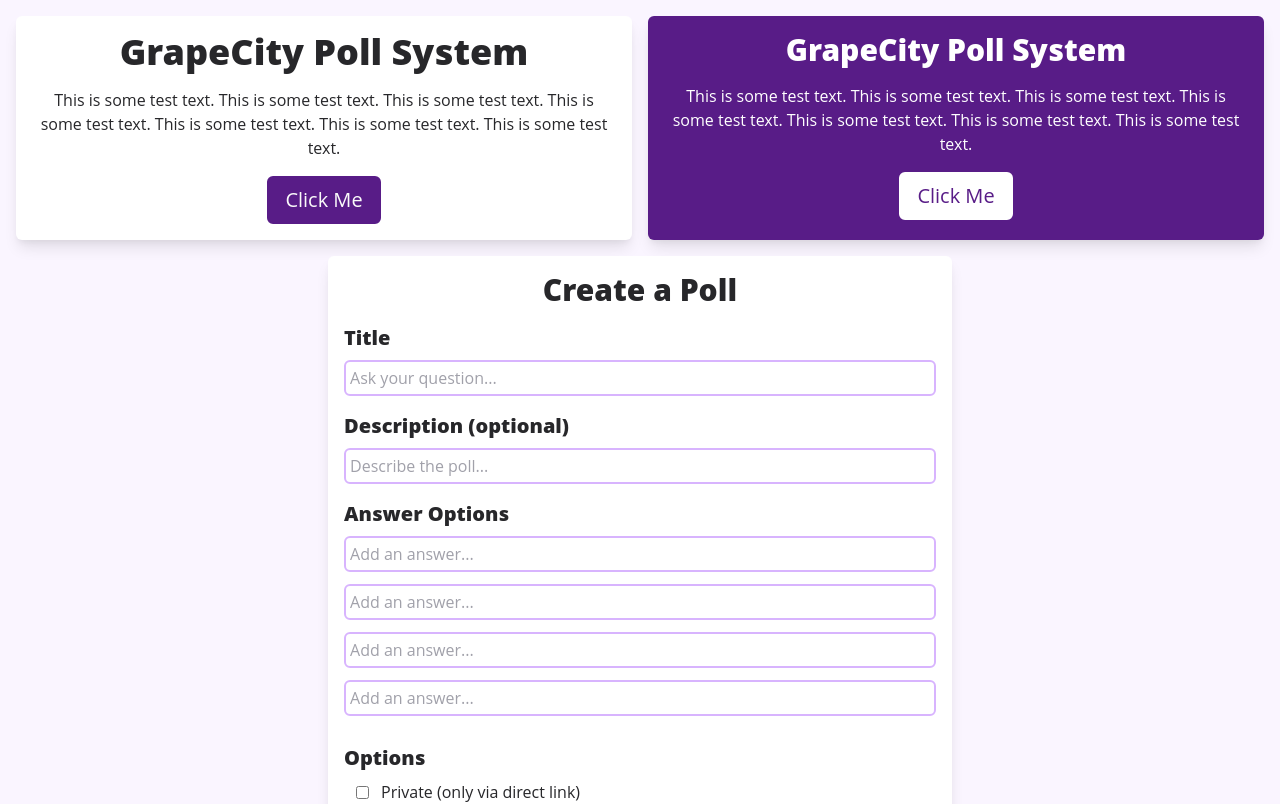
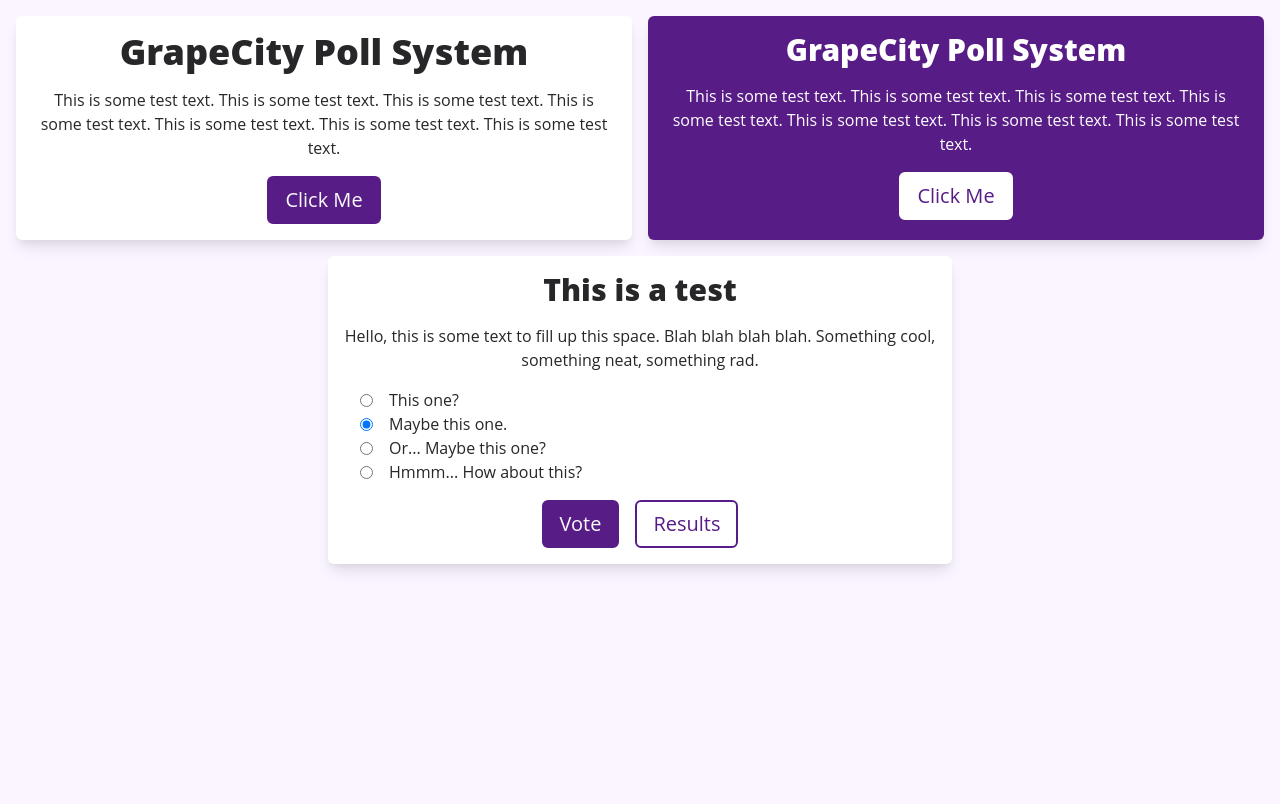
Before and after one commit to TylerBarlock/gcCE-Survey, a React (Create React App) app: page / in a window 1280 px wide. Shown: the top 804 px of the page. Built offline with nearby package versions, Linux system fonts and the light colour scheme.

Commit message:
Logic to send selected answer with form submit

```diff
--- a/src/Components/Poll/Poll.js
+++ b/src/Components/Poll/Poll.js
@@ -2,10 +2,11 @@ import PollAnswer from "./PollAnswer";
 import PollCreate from "./PollCreate";
 
 const Poll = () => {
-  return (
+
+    return (
     <div className="card-white col-span-2 w-1/2 text-center">
-      {/* <PollAnswer /> */}
-      <PollCreate />
+      <PollAnswer />
+      {/* <PollCreate /> */}
     </div>
   );
 };
--- a/src/Components/Poll/PollAnswer.js
+++ b/src/Components/Poll/PollAnswer.js
@@ -1,4 +1,37 @@
+import React, { useState } from "react";
+import PollAnswerOption from "./PollAnswerOption";
+
 const PollAnswer = () => {
+  const answerOptions = [
+    {
+      text: "This one?",
+    },
+    {
+      text: "Maybe this one.",
+    },
+    {
+      text: "Or... Maybe this one?",
+    },
+    {
+      text: "Hmmm... How about this?",
+    },
+  ];
+
+  const [checkedAnswer, setCheckedAnswer] = useState("Maybe this one.");
+
+  const submitAnswersHandler = (event) => {
+    //stop the form from reloading (default behavior)
+    event.preventDefault();
+
+    console.log(checkedAnswer);
+    //checkedAnswer is the value the user selected and is received upon the user submitting. this will be added to the tally. Will need to look into a way to check the user's username and maybe IP in the future
+  };
+
+  const answerChangeHandler = (selectedAnswer) => {
+    console.log(selectedAnswer);
+    setCheckedAnswer(selectedAnswer);
+  };
+
   return (
     <div>
       <h2 className="mb-4 text-center">This is a test</h2>
@@ -6,29 +39,33 @@ const PollAnswer = () => {
         Hello, this is some text to fill up this space. Blah blah blah blah.
         Something cool, something neat, something rad.
       </p>
-        <form>
+      <form onSubmit={submitAnswersHandler}>
         <div className="mb-4">
-            <div className="flex items-center">
-              <input type="radio" name="Poll" value="" className="mx-4"></input>
-              <p>This one?</p>
-            </div>
-            <div className="flex items-center">
-              <input type="radio" name="Poll" value="" className="mx-4"></input>
-              <p>Maybe this one.</p>
-            </div>
-            <div className="flex items-center">
-              <input type="radio" name="Poll" value="" className="mx-4"></input>
-              <p>Or... Maybe this one?</p>
-            </div>
-            <div className="flex items-center">
-              <input type="radio" name="Poll" value="" className="mx-4"></input>
-              <p>Hmmm... How about this?</p>
-            </div>
+          <PollAnswerOption
+            text={answerOptions[0].text}
+            isChecked={checkedAnswer === answerOptions[0].text}
+            onAnswerChanged={answerChangeHandler}
+          />
+          <PollAnswerOption
+            text={answerOptions[1].text}
+            isChecked={checkedAnswer === answerOptions[1].text}
+            onAnswerChanged={answerChangeHandler}
+          />
+          <PollAnswerOption
+            text={answerOptions[2].text}
+            isChecked={checkedAnswer === answerOptions[2].text}
+            onAnswerChanged={answerChangeHandler}
+          />
+          <PollAnswerOption
+            text={answerOptions[3].text}
+            isChecked={checkedAnswer === answerOptions[3].text}
+            onAnswerChanged={answerChangeHandler}
+          />
         </div>
         <button type="submit" className="btn-primary mx-2">
           Vote
         </button>
-          <button className="btn-alt-onwhite mx-2">
+        <button className="btn-alt-onwhite mx-2" type="button">
           Results
         </button>
       </form>
--- /dev/null
+++ b/src/Components/Poll/PollAnswerOption.js
@@ -0,0 +1,23 @@
+import React, { useState } from "react";
+
+const PollAnswerOption = (props) => {
+  const radioSelectedHandler = (event) => {
+    props.onAnswerChanged(event.target.value);
+  };
+
+  return (
+    <div className="flex items-center">
+      <input
+        type="radio"
+        name="poll"
+        value={props.text}
+        className="mx-4"
+        checked={props.isChecked}
+        onChange={radioSelectedHandler}
+      ></input>
+      <label>{props.text}</label>
+    </div>
+  );
+};
+
+export default PollAnswerOption;
--- /dev/null
+++ b/src/Components/Poll/PollResults.js
@@ -0,0 +1,5 @@
+const PollResults = () => {
+
+};
+
+export default PollResults;
```
Also changed, not shown: src/Components/Poll/PollCreate.js (+23 -9 lines). Lines whose indentation alone changed are shown as unchanged.
